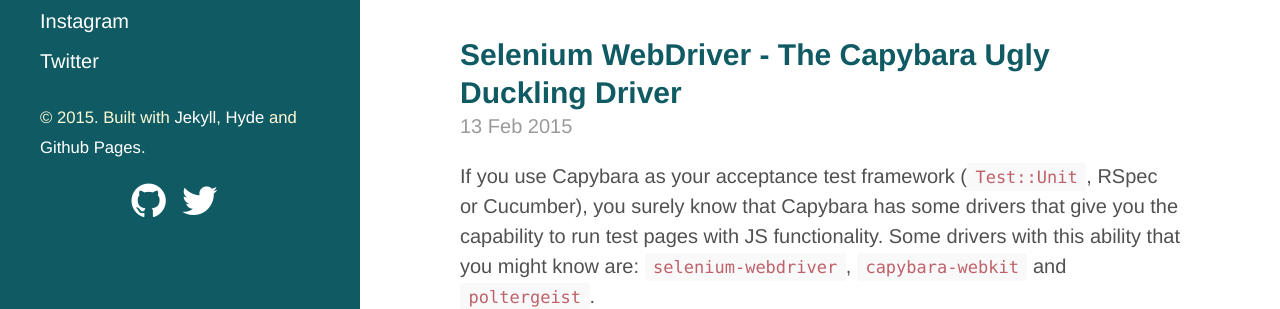
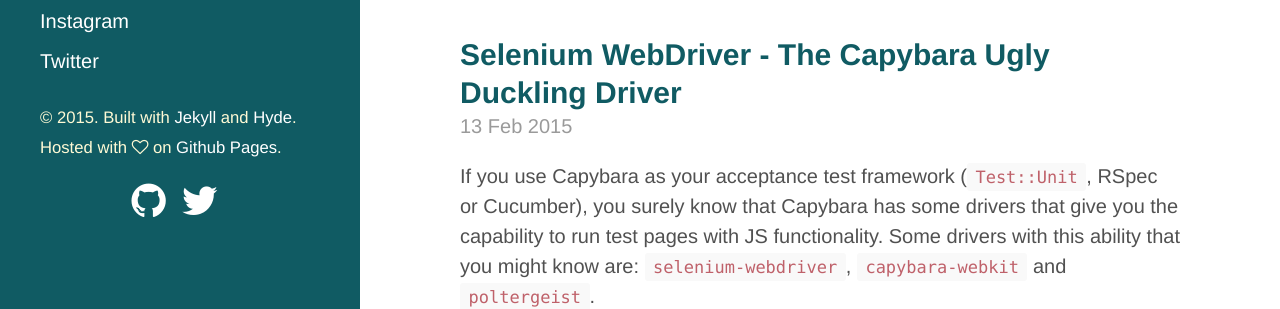
Before and after one commit to tiagoamaro/tiagoamaro.com.br_jekyll, a Jekyll site: the page built from index.html, in a window 1280 px wide. Shown: the part 329-638 px from the top of the page. Built offline with Jekyll 4.4.1, drawn with Linux system fonts in a browser that asks for light colours; nearby versions of some CDN libraries; Markdown is read by kramdown in place of the engine named in the settings; the list of posts is cut into pages by our own code.

Commit message:
give githubpages some love

```diff
--- a/_includes/sidebar.html
+++ b/_includes/sidebar.html
@@ -25,7 +25,7 @@
 
     <p>
       <small>
-        &copy; {{ site.time | date: '%Y' }}. Built with <a href="http://jekyllrb.com/" target="_blank">Jekyll</a>, <a href="http://andhyde.com" target="_blank">Hyde</a> and <a href="http://pages.github.com/" target="_blank">Github Pages</a>.
+        &copy; {{ site.time | date: '%Y' }}. Built with <a href="http://jekyllrb.com/" target="_blank">Jekyll</a> and <a href="http://andhyde.com" target="_blank">Hyde</a>. Hosted with <span class="fa fa-heart-o"></span> on <a href="http://pages.github.com/" target="_blank">Github Pages</a>.
       </small>
     </p>
 
```
